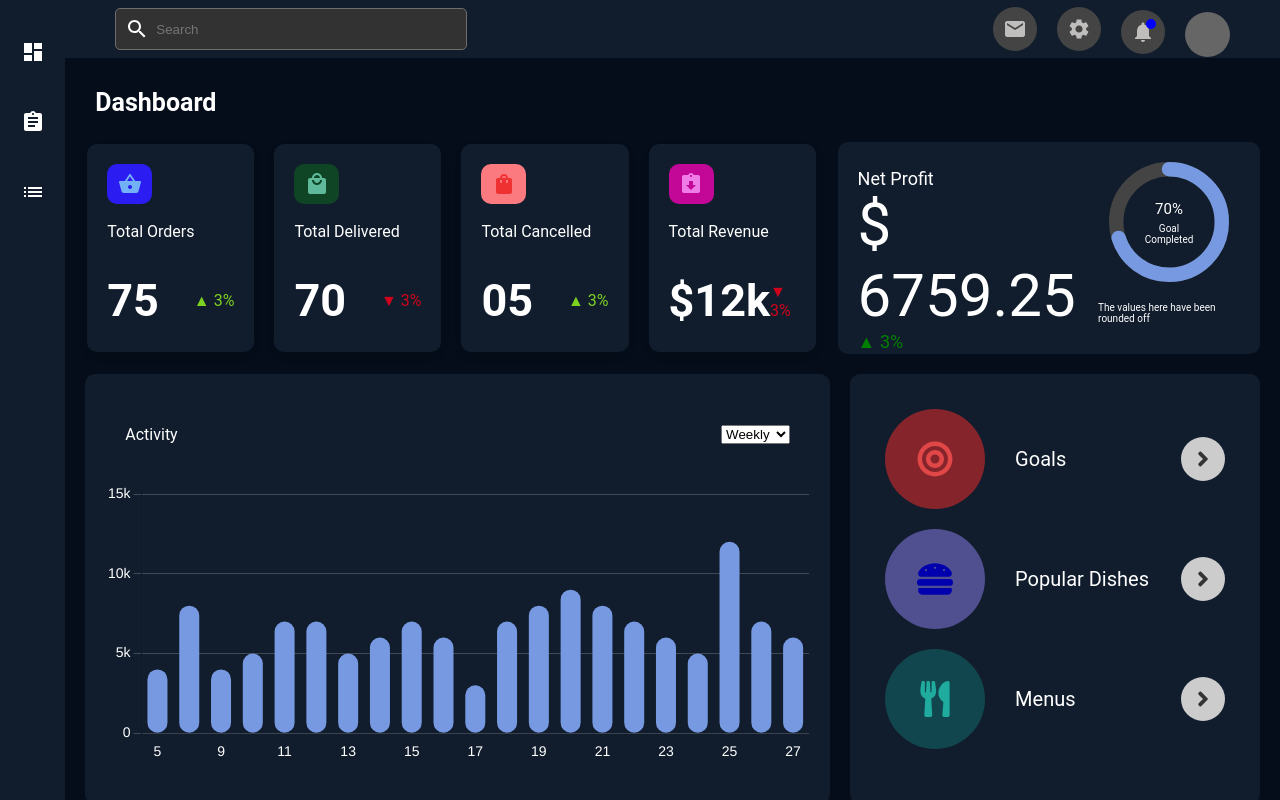
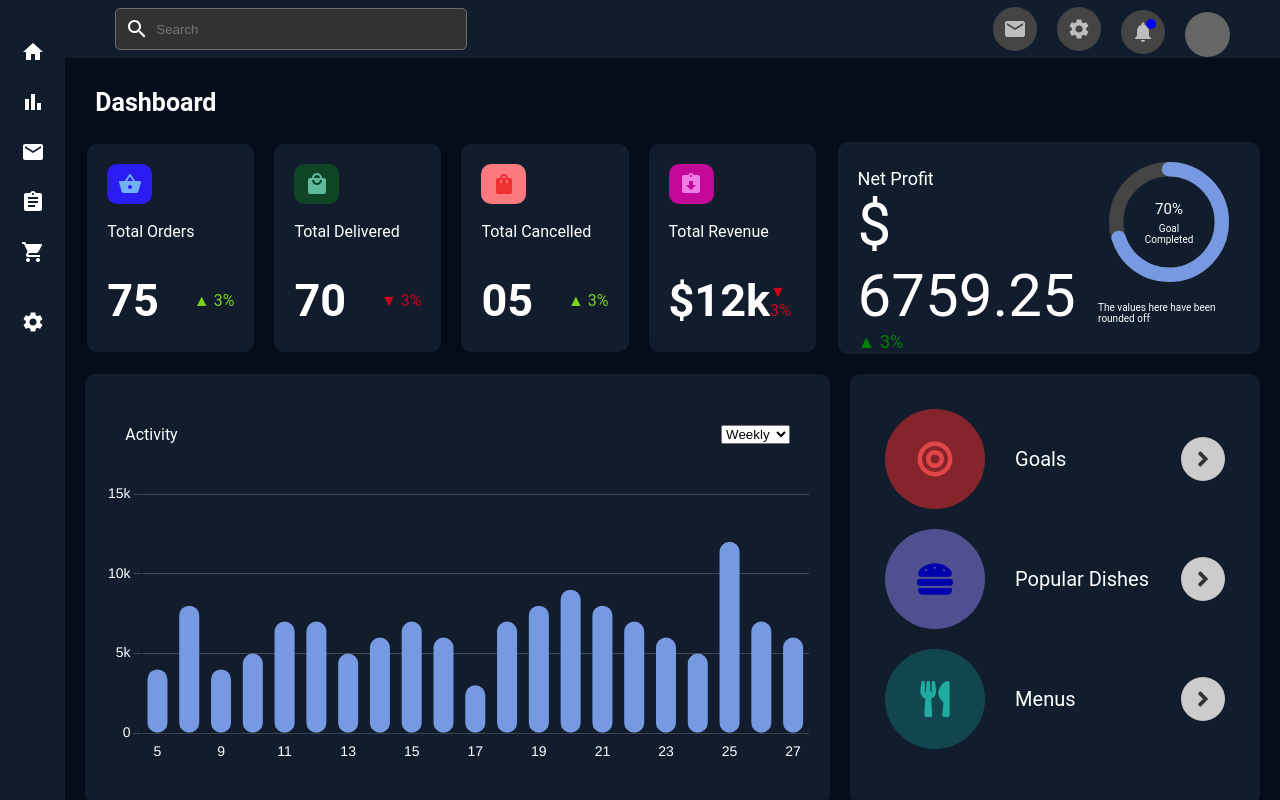
Before and after one commit to akankshaarushi/Dashboard, a React (Create React App) app: page / in a window 1280 px wide. Shown: the top 800 px of the page. Built offline with nearby package versions, Linux system fonts and the light colour scheme.

Commit message:
Update SideBar.jsx

```diff
--- a/src/Components/sidebar/SideBar.jsx
+++ b/src/Components/sidebar/SideBar.jsx
@@ -1,15 +1,23 @@
 import React from 'react';
 import './Sidebar.css';
-import DashboardIcon from '@mui/icons-material/Dashboard';
+import HomeIcon from '@mui/icons-material/Home';
+import BarChartIcon from '@mui/icons-material/BarChart';
+import MailIcon from '@mui/icons-material/Mail';
 import AssignmentIcon from '@mui/icons-material/Assignment';
-import ListIcon from '@mui/icons-material/List';
+import ShoppingCartIcon from '@mui/icons-material/ShoppingCart';
+import SettingsIcon from '@mui/icons-material/Settings';
 
 function Sidebar() {
   return (
     <div className="sidebar">
-      <div className="sidebar-icon"><DashboardIcon /></div>
-      <div className="sidebar-icon"><AssignmentIcon /></div>
-      <div className="sidebar-icon"><ListIcon /></div>
+      <div className="sidebar-icons">
+        <div className="sidebar-icon"><HomeIcon /></div>
+        <div className="sidebar-icon"><BarChartIcon /></div>
+        <div className="sidebar-icon"><MailIcon /></div>
+        <div className="sidebar-icon"><AssignmentIcon /></div>
+        <div className="sidebar-icon"><ShoppingCartIcon /></div>
+      </div>
+      <div className="sidebar-icon sidebar-icon-settings"><SettingsIcon /></div>
     </div>
   );
 }
```
